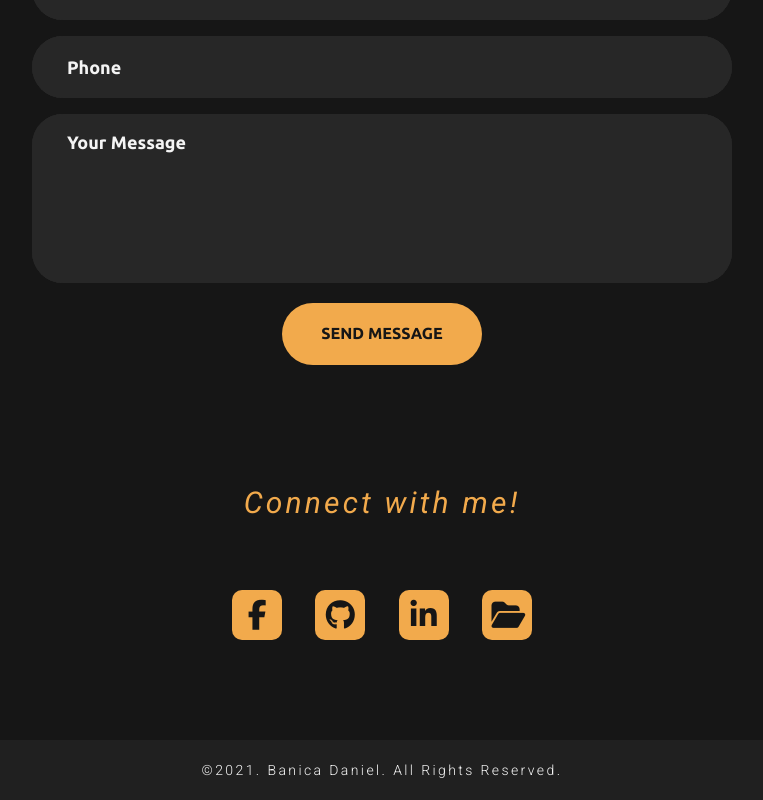
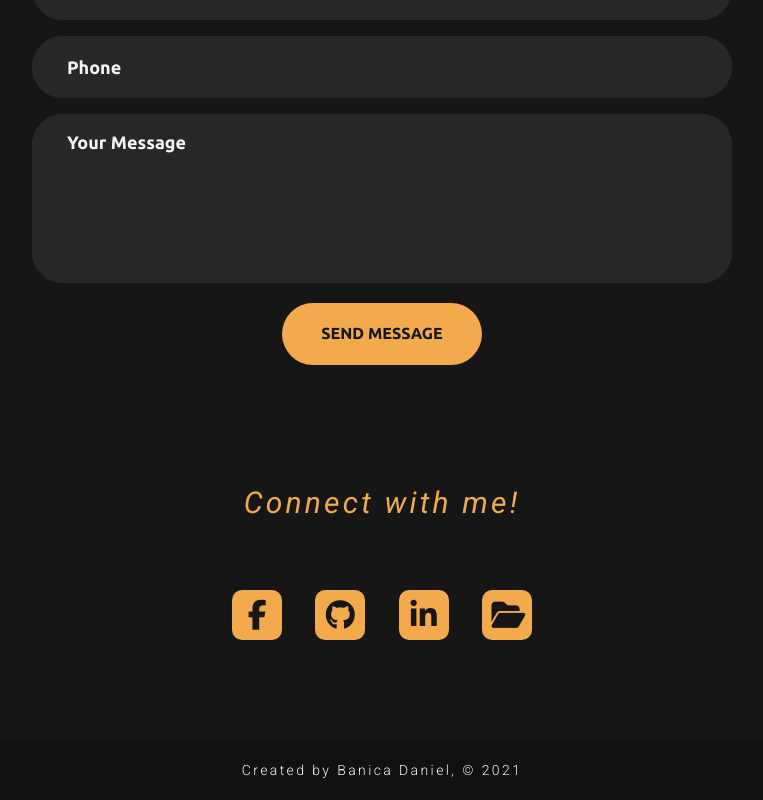
Before and after one commit to banicaDaniel07/my-portofolio, a React (Create React App) app: page /contact in a window 1280 px wide. Shown: the part 1395-2195 px from the top of the page, without its empty margins (258-1021 px from the left). Built offline with nearby package versions, Linux system fonts and the light colour scheme.

Commit message:
Styled the footer

```diff
--- a/src/App.styles.scss
+++ b/src/App.styles.scss
@@ -16,7 +16,7 @@ body {
   --white-dark: #f4f4f4;
   --white: #fff;
   --dark: #161616;
-  --dark-f: #202020;
+  --dark-d: #111;
   --orange: #f2aa4cff;
   --orange-d: #a37231;
   --grey: #8f8fa1;
--- a/src/pages/contact/contact.page.jsx
+++ b/src/pages/contact/contact.page.jsx
@@ -67,7 +67,7 @@ const ContactPage = () => {
             </a>
             </div>
             <footer>
-                <h1>&copy;{year}. Banica Daniel. All Rights Reserved.</h1>
+                <h1>Created by Banica Daniel, &copy; {year}</h1>
             </footer>
         </div>
     )
--- a/src/pages/contact/contact.styles.scss
+++ b/src/pages/contact/contact.styles.scss
@@ -176,7 +176,7 @@
   footer {
     width: 100%;
     height: 60px;
-    background-color: var(--dark-f);
+    background-color: var(--dark-d);
     text-align: center;
     letter-spacing: 0.15rem;
     h1 {
```
